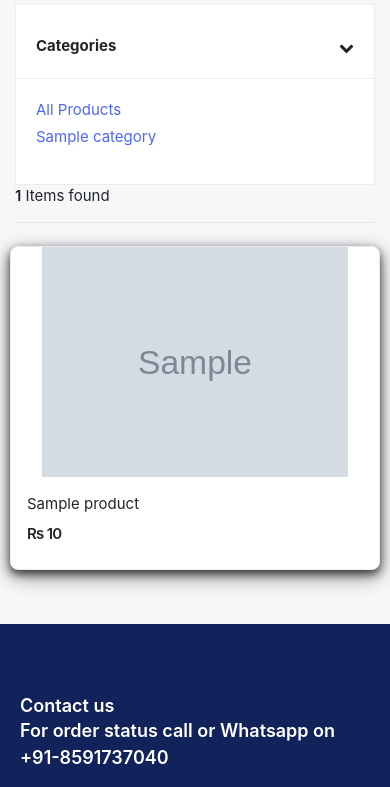
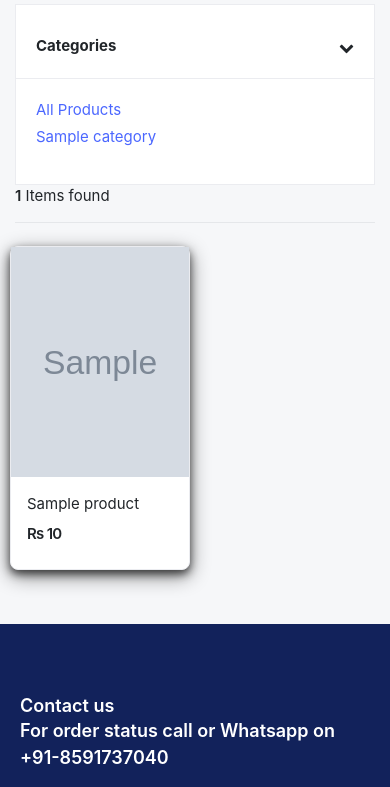
Before and after one commit to aryanmundra/djangomainproject, a Django app: template templates/store/store.html in a window 390 px wide. Shown: the part 371-1158 px from the top of the page. Run offline with Django 3.2, Linux system fonts and the light colour scheme; the template is opened without the code that fills it: most values are stand-ins (such as "Sample title", 1, 10 or a date in 2020); grey boxes marked "Sample" are stand-in pictures; some libraries are stand-ins or nearby versions; some web fonts are replaced.

Commit message:
store changes

```diff
--- a/templates/store/store.html
+++ b/templates/store/store.html
@@ -27,6 +27,9 @@ html body section.section-content.padding-y div.container div.row main.col-md-9
 }
 html body section.section-content.padding-y div.container div.row main.col-md-9 div.row div.col-md-4 figure.card.card-product-grid{
 	border-radius: 8px;
+}
+html body section.section-content.padding-y div.container div.row main.col-md-9 div.row div.col-md-4{
+	max-width: 50%;
 }
 </style>
 
```
Also changed, not shown: db.sqlite3.
